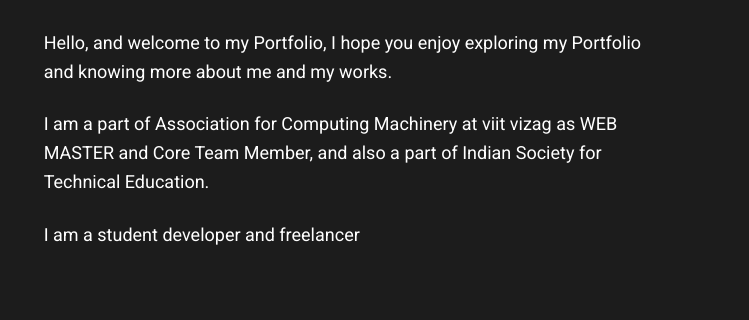
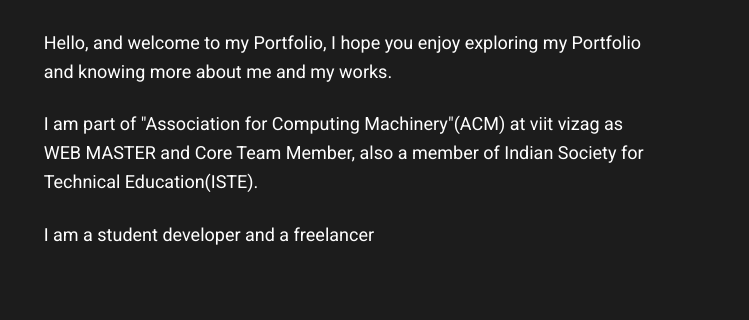
Before and after one commit to JyotheendraD/port, a plain HTML site: page About_index.html in a window 1280 px wide. Shown: the part 242-562 px from the top of the page, 531-1280 px from the left. Drawn offline with nearby package versions, Linux system fonts and the light colour scheme.

Commit message:
Update About_index.html

```diff
--- a/About_index.html
+++ b/About_index.html
@@ -42,8 +42,8 @@
                     <div class="intro">
                         <h2>Greetings</h2>
                         <p>Hello, and welcome to my Portfolio, I hope you enjoy exploring my Portfolio and knowing more about me and my works.</p>
-                        <p>I am a part of Association for Computing Machinery at viit vizag as WEB MASTER and Core Team Member, and also a part of Indian Society for Technical Education.</p>
-                        <p>I am a student developer and freelancer</p>
+                        <p>I am part of "Association for Computing Machinery"(ACM) at viit vizag as WEB MASTER and Core Team Member, also a member of Indian Society for Technical Education(ISTE).</p>
+                        <p>I am a student developer and a freelancer</p>
                     </div>
                 </div>
                 <div class="column-xs-12 column-md-7">
```
